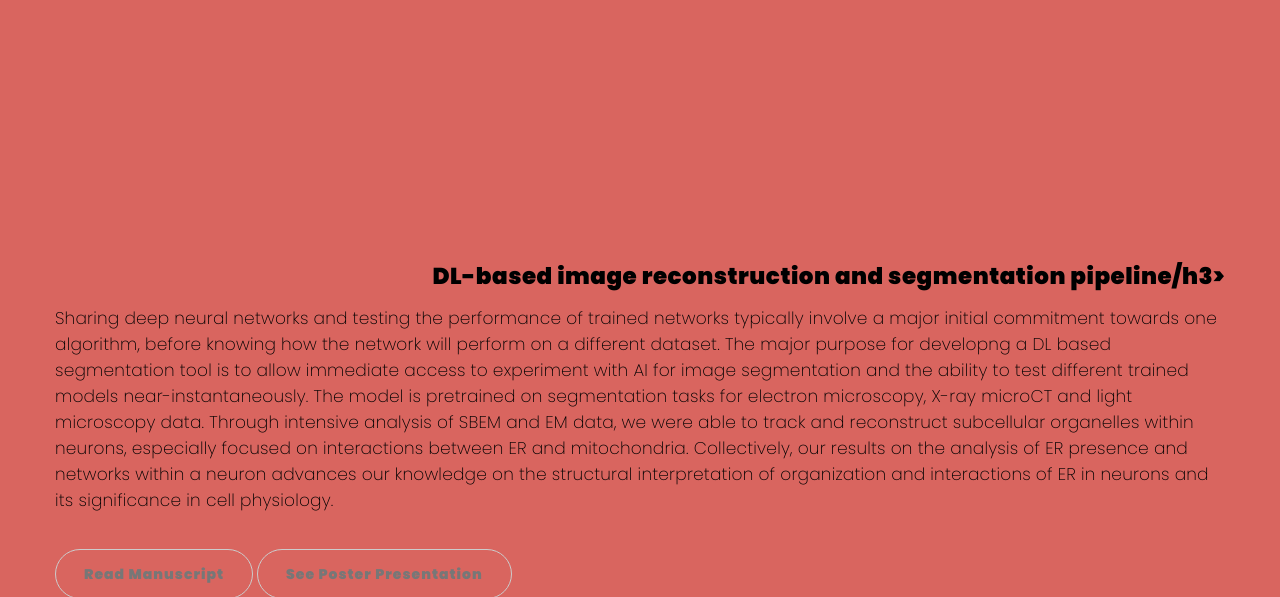
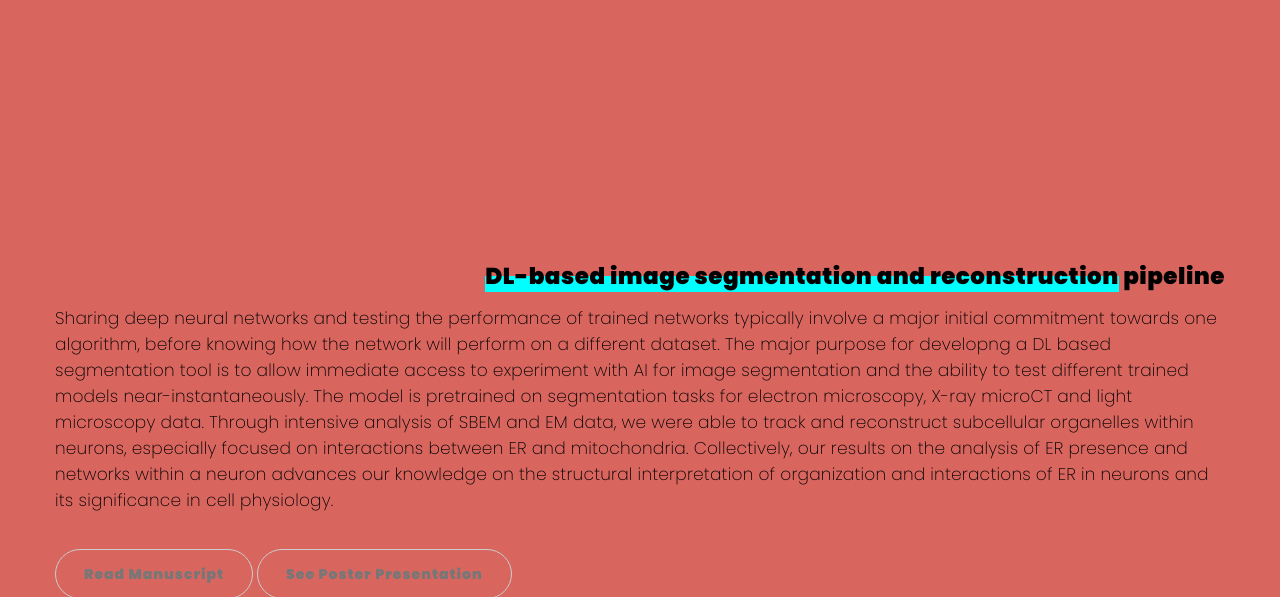
Before and after one commit to rpraka/JihyeonJe.com, a Jekyll site: the page about.html, which Jekyll copies as it is, in a window 1280 px wide and 900 px high, scrolled down 520 px, cut to the strip 0-597 px from the top of the window. Built offline with Jekyll 4.4.1, drawn with Linux system fonts in a browser that asks for light colours.

Commit message:
Update about.html

```diff
--- a/about.html
+++ b/about.html
@@ -93,7 +93,7 @@ http://www.tooplate.com/view/2085-neuron
                     <div class="blog-post-thumb">
 
                          <div class="blog-post-title">
-				<h3>DL-based image reconstruction and segmentation pipeline/h3>
+				<h3><span class="test">DL-based image segmentation and reconstruction</span> pipeline </h3>
                          </div>
 
                          <div class="blog-post-des">
```
